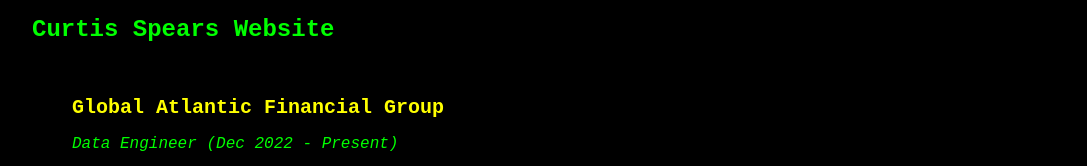
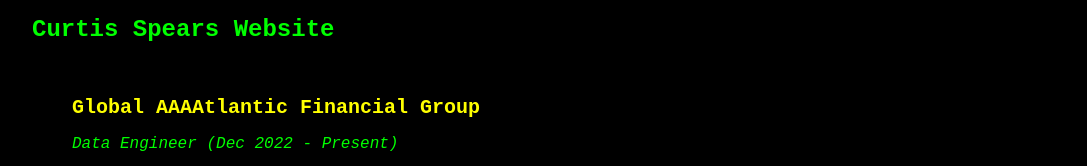
Before and after one commit to spearscjs/spearscjs_website, a plain HTML site: page index.html in a window 1280 px wide. Shown: the top 166 px of the page, without its empty margins (96-1183 px from the left). Drawn offline with Linux system fonts and the light colour scheme.

Commit message:
Update index.html

```diff
--- a/index.html
+++ b/index.html
@@ -14,7 +14,7 @@
     <main>
         <ol>
             <section class="clear_section">
-                <h2>Global Atlantic Financial Group</h2>
+                <h2>Global AAAAtlantic Financial Group</h2>
                 <p class="job-title">Data Engineer (Dec 2022 - Present)</p>
                 <ul>
                     <li>Work with actuarial and financial teams to understand the behavior and use of data.</li>
```
